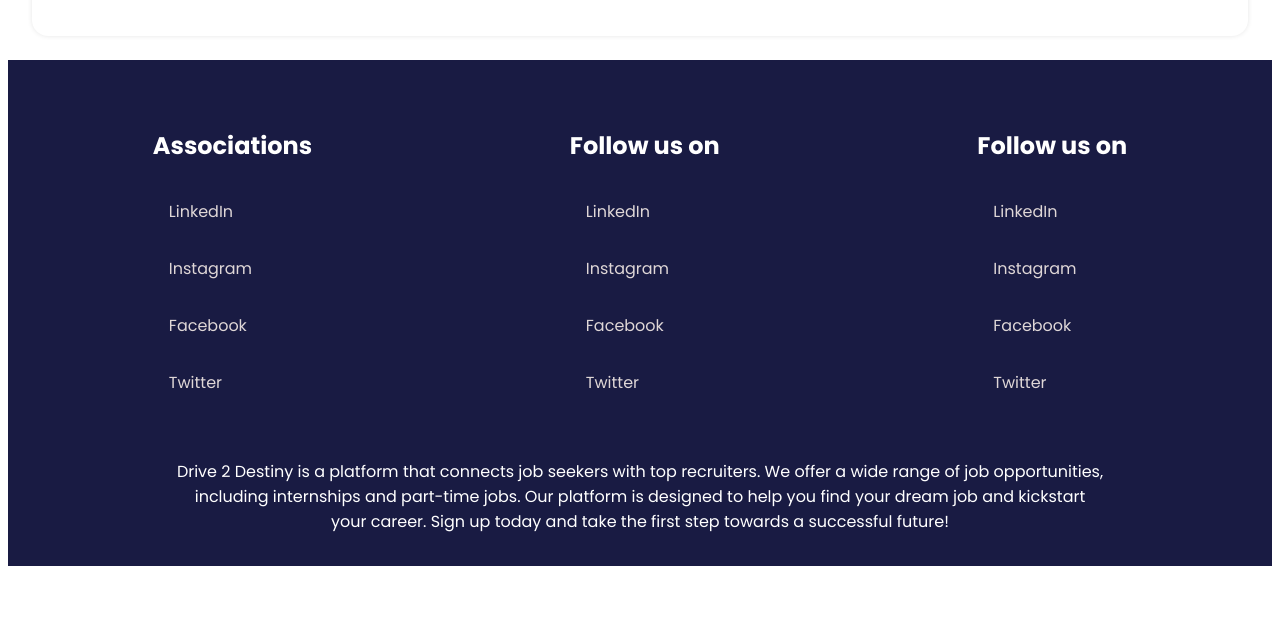
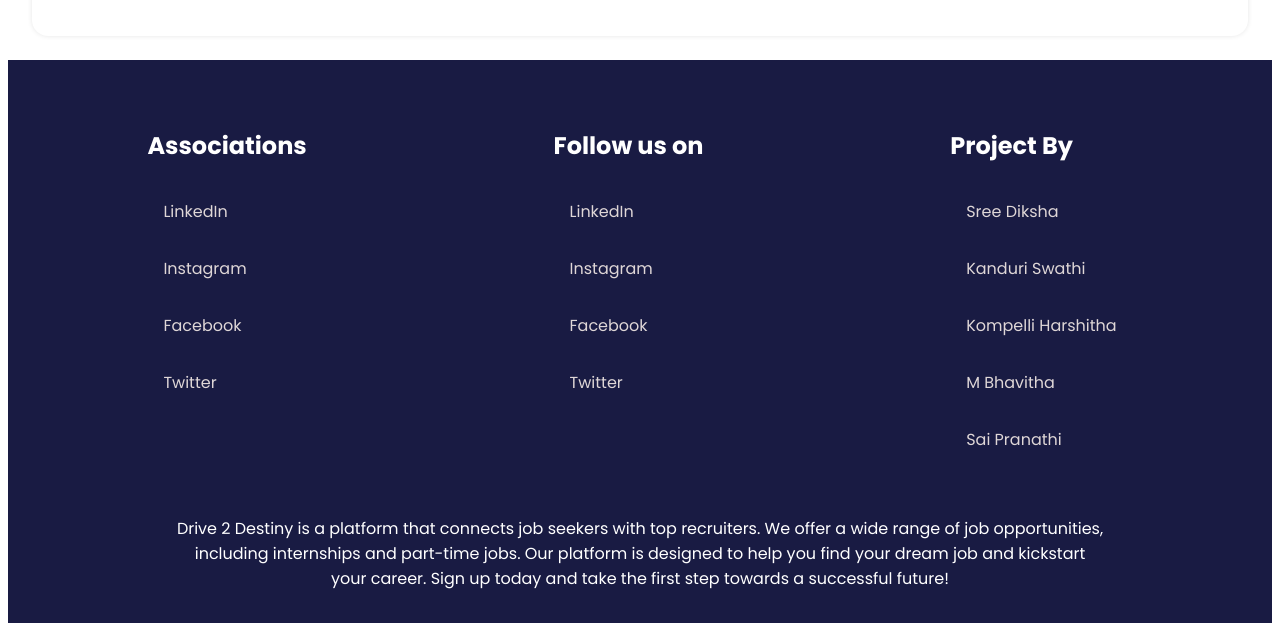
Before and after one commit to nightcoder26/SWE-LAB, a plain HTML site: page index.html in a window 1280 px wide. Shown: the part 1510-2141 px from the top of the page. Before the commit the page ends 2084 px from the top, so only its background shows below. Drawn offline with Linux system fonts and the light colour scheme.

```diff
--- a/index.html
+++ b/index.html
@@ -19,10 +19,10 @@
                 <a class="nav-link" href="index.html">HOME</a>
               </li>
               <li class="nav-item">
-                <a class="nav-link" href="#">INTERNSHIP</a>
+                <a class="nav-link" href="internship.html">INTERNSHIP</a>
               </li>
               <li class="nav-item">
-                <a class="nav-link" href="#">PLACEMENTS</a>
+                <a class="nav-link" href="placement.html">PLACEMENTS</a>
               </li>
             <li class="nav-item">
               <a class="nav-link" href="signup.html">SIGNUP</a>
@@ -89,26 +89,29 @@
             <div class="contact-links-container">
         <h2 class="final-text">Associations</h2>
 
-          <a href="https://www.linkedin.com/in/tejaswini-k-0b3b3b1b3" class="contact-link">LinkedIn</a>
-          <a href="https://www.instagram.com/tejaswini_k_/" class="contact-link">Instagram</a>
-          <a href="https://www.facebook.com/tejaswini.k.5" class="contact-link">Facebook</a>
-          <a href="https://twitter.com/TejaswiniK_?s=09" class="contact-link">Twitter</a>
+          <a href="https://www.linkedin.com/" class="contact-link">LinkedIn</a>
+          <a href="https://www.instagram.com/" class="contact-link">Instagram</a>
+          <a href="https://www.facebook.com/" class="contact-link">Facebook</a>
+          <a href="https://twitter.com/" class="contact-link">Twitter</a>
        </div>
        <div class="contact-links-container">
        <h2 class="final-text">Follow us on</h2>
 
-          <a href="https://www.linkedin.com/in/tejaswini-k-0b3b3b1b3" class="contact-link">LinkedIn</a>
-          <a href="https://www.instagram.com/tejaswini_k_/" class="contact-link">Instagram</a>
-          <a href="https://www.facebook.com/tejaswini.k.5" class="contact-link">Facebook</a>
-          <a href="https://twitter.com/TejaswiniK_?s=09" class="contact-link">Twitter</a>
+          <a href="https://www.linkedin.com/" class="contact-link">LinkedIn</a>
+          <a href="https://www.instagram.com" class="contact-link">Instagram</a>
+          <a href="https://www.facebook.com/" class="contact-link">Facebook</a>
+          <a href="https://twitter.com/" class="contact-link">Twitter</a>
          </div>
          <div class="contact-links-container">
-            <h2 class="final-text">Follow us on</h2>
+            <h2 class="final-text">Project By</h2>
 
-               <a href="https://www.linkedin.com/in/tejaswini-k-0b3b3b1b3" class="contact-link">LinkedIn</a>
-               <a href="https://www.instagram.com/tejaswini_k_/" class="contact-link">Instagram</a>
-               <a href="https://www.facebook.com/tejaswini.k.5" class="contact-link">Facebook</a>
-               <a href="https://twitter.com/TejaswiniK_?s=09" class="contact-link">Twitter</a>
+               <a href="#" class="contact-link">Sree Diksha</a>
+               <a href="#" class="contact-link">Kanduri Swathi</a>
+               <a href="#" class="contact-link">Kompelli Harshitha</a>
+               <a href="#" class="contact-link">M Bhavitha</a>
+               <a href="#" class="contact-link">Sai Pranathi</a>
+
+
               </div>
         </div>
         <div class="div-2">
```
Also changed, not shown: internship.html (+1 -1 lines), placement.html (+1 -1 lines), signup.html (+2 -2 lines).
